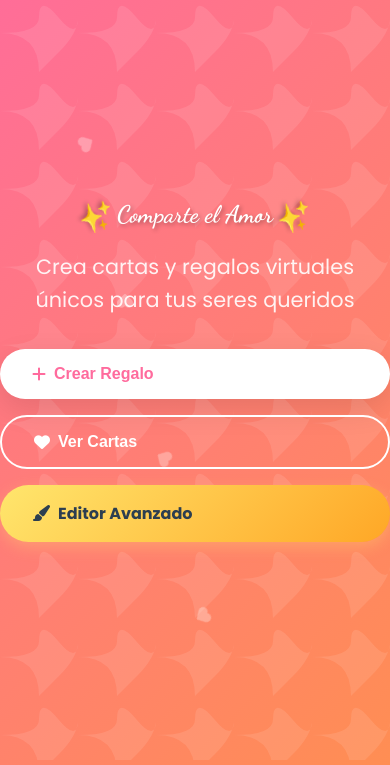
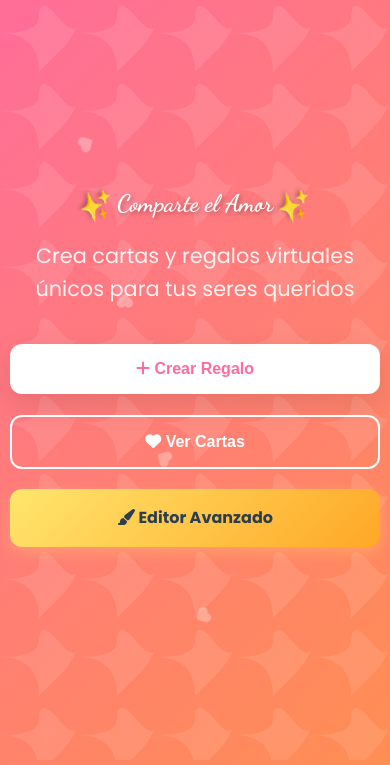
Before and after one commit to MaxYt15/GiftSpark, a website: page public/index.html in a window 390 px wide. Shown: the part 79-844 px from the top of the page. Drawn offline with Linux system fonts and the light colour scheme.

Commit message:
GiftS v1.2

```diff
--- a/public/styles.css
+++ b/public/styles.css
@@ -698,12 +698,35 @@ body {
         padding-left: 0.1rem !important;
         padding-right: 0.1rem !important;
     }
-    .btn, .btn-primary, .btn-secondary, .btn-accent {
-        width: 100vw !important;
-        max-width: 100vw !important;
-        min-width: 0 !important;
+    .btn,
+    .btn-primary,
+    .btn-secondary,
+    .btn-accent,
+    .tab-btn,
+    .category-card .btn,
+    .hero-buttons .btn,
+    .create-form .btn,
+    .create-form .btn-primary,
+    .create-form .btn-secondary,
+    .create-form .btn-accent {
+        width: 90vw !important;
+        max-width: 320px !important;
+        min-width: 120px !important;
+        margin: 0.5rem auto !important;
+        display: block !important;
         box-sizing: border-box !important;
-        margin: 0 !important;
+        border-radius: 12px !important;
+        font-size: 1.1rem !important;
+        padding-left: 0.5rem !important;
+        padding-right: 0.5rem !important;
+    }
+    .hero-buttons,
+    .form-actions {
+        flex-direction: column !important;
+        align-items: center !important;
+        gap: 0.5rem !important;
+        width: 100%;
+        margin: 0 auto;
     }
     .header {
         height: 44px;
@@ -771,12 +794,27 @@ body {
         padding-left: 0.1rem !important;
         padding-right: 0.1rem !important;
     }
-    .btn, .btn-primary, .btn-secondary, .btn-accent {
-        width: 100vw !important;
-        max-width: 100vw !important;
-        min-width: 0 !important;
+    .btn,
+    .btn-primary,
+    .btn-secondary,
+    .btn-accent,
+    .tab-btn,
+    .category-card .btn,
+    .hero-buttons .btn,
+    .create-form .btn,
+    .create-form .btn-primary,
+    .create-form .btn-secondary,
+    .create-form .btn-accent {
+        width: 95vw !important;
+        max-width: 98vw !important;
+        min-width: 120px !important;
+        margin: 0.4rem auto !important;
+        display: block !important;
         box-sizing: border-box !important;
-        margin: 0 !important;
+        border-radius: 12px !important;
+        font-size: 1rem !important;
+        padding-left: 0.2rem !important;
+        padding-right: 0.2rem !important;
     }
     .header {
         height: 38px;
```
